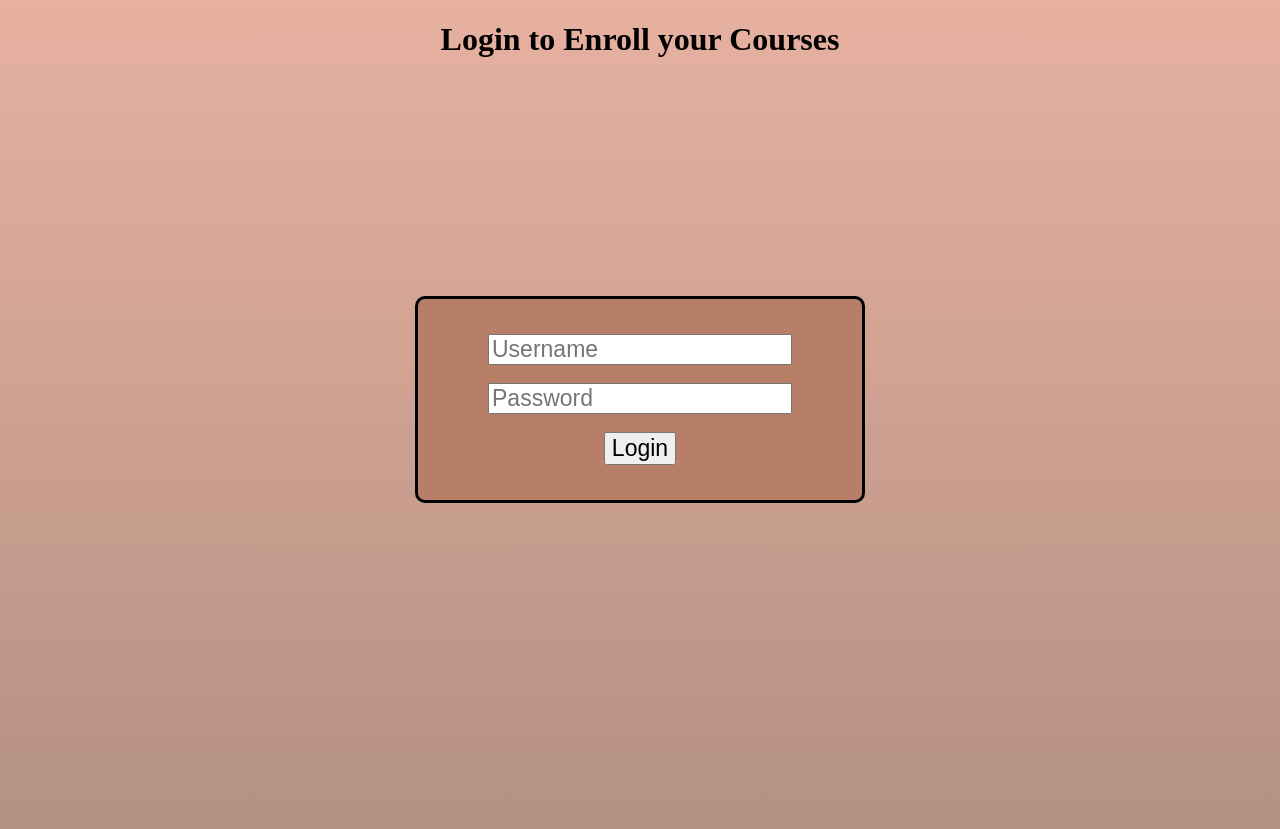
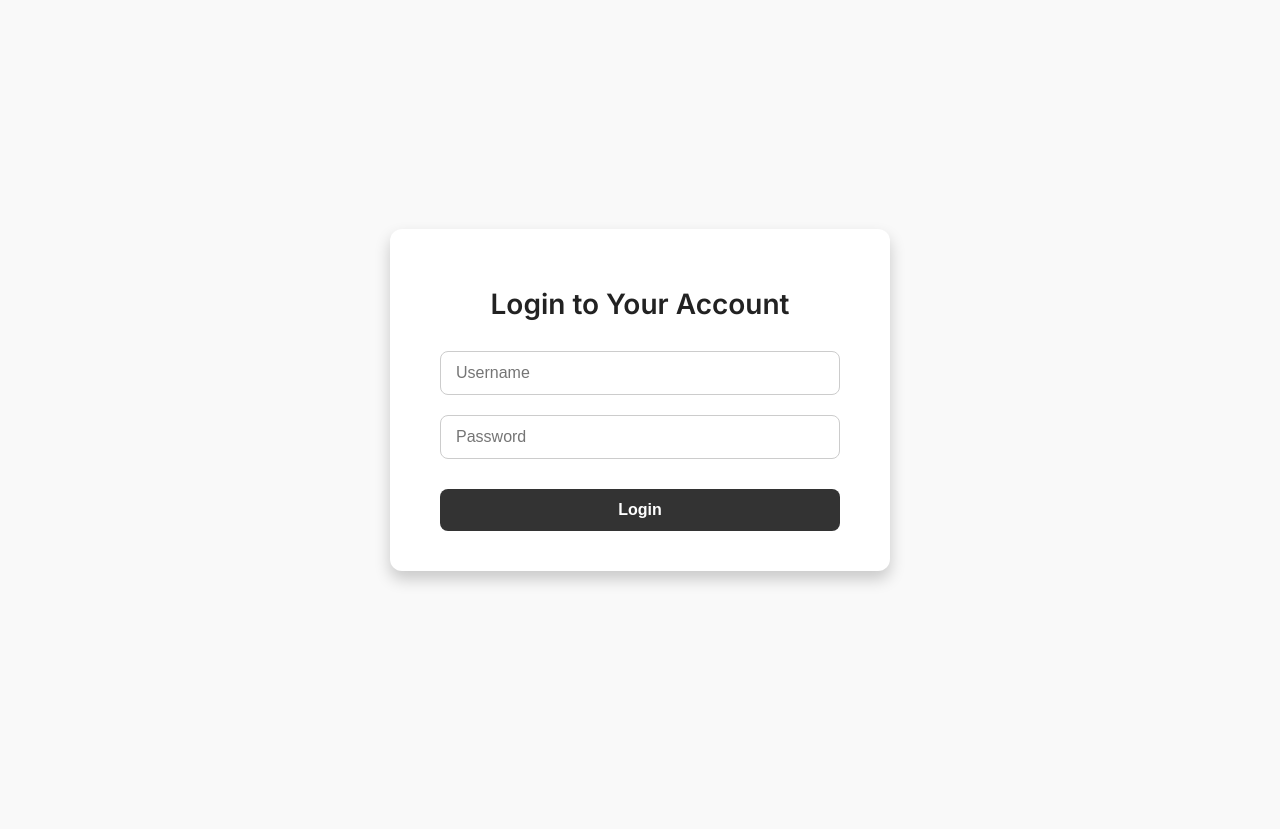
Before and after one commit to 6510615153/Team_Scheduler, a Django app: page /login in a window 1280 px wide. After the commit the page ends 584 px from the top, so only its background shows below. Run offline with Django 5.2, Linux system fonts and the light colour scheme.

Commit message:
Minimal style CSS updated

```diff
--- a/users/templates/users/login.html
+++ b/users/templates/users/login.html
@@ -4,41 +4,89 @@
     <meta charset="UTF-8">
     <meta name="viewport" content="width=device-width, initial-scale=1.0">
     <title>Login</title>
+    <link href="https://fonts.googleapis.com/css2?family=Inter:wght@400;600&display=swap" rel="stylesheet">
+    <style>
+        body {
+            margin: 0;
+            font-family: 'Inter', sans-serif;
+            background-color: #f9f9f9; /* พื้นหลังสีเทาอ่อน */
+            color: #333;
+            display: flex;
+            justify-content: center;
+            align-items: center;
+            min-height: 100vh;
+        }
+        .container {
+            background-color: #fff; /* กรอบสีขาว */
+            border-radius: 12px;
+            box-shadow: 0 8px 16px rgba(0, 0, 0, 0.2); /* เงาลอย */
+            padding: 40px 50px;
+            text-align: center;
+            max-width: 400px;
+            width: 90%;
+        }
+        h1 {
+            font-size: 28px;
+            font-weight: 600;
+            margin-bottom: 20px;
+            color: #222;
+        }
+        input[type="text"], input[type="password"] {
+            width: 100%;
+            padding: 12px 15px;
+            margin: 10px 0;
+            border: 1px solid #ccc;
+            border-radius: 8px;
+            font-size: 16px;
+            box-sizing: border-box;
+            outline: none;
+            transition: border-color 0.3s ease;
+        }
+        input[type="text"]:focus, input[type="password"]:focus {
+            border-color: #333;
+        }
+        input[type="submit"] {
+            width: 100%;
+            padding: 12px 15px;
+            border: none;
+            border-radius: 8px;
+            font-size: 16px;
+            font-weight: 600;
+            color: #fff;
+            background-color: #333;
+            cursor: pointer;
+            transition: background-color 0.3s ease;
+            margin-top: 20px;
+        }
+        input[type="submit"]:hover {
+            background-color: #555;
+        }
+        .footer {
+            margin-top: 20px;
+            font-size: 14px;
+            color: #999;
+        }
+        .footer a {
+            color: #333;
+            text-decoration: none;
+            font-weight: 600;
+            transition: color 0.3s ease;
+        }
+        .footer a:hover {
+            color: #555;
+        }
+    </style>
 </head>
-<style>
-.back_temp {
-    background-image:linear-gradient(rgb(231, 177, 160), rgb(180, 145, 131));
-    background-repeat: no-repeat;  min-height: 100vh;
-}
-.login {
-    margin-top: 180px;
-    border: 3px solid black;
-    background-color: rgb(184, 127, 104);
-    padding: 35px 70px;
-    display: inline-block;
-    border-radius: 10px;
-    text-decoration: none;
-    color:black;
-    text-align: center;
-    }
-</style>
-<body class="back_temp">
-    <center>
-        <h1>Login to Enroll your Courses</h1>
-
-        <br><br>
-    <div class="login">
+<body>
+    <div class="container">
+        <h1>Login to Your Account</h1>
         <form action="{% url 'users:login' %}" method="post">
             {% csrf_token %}
-            <input type="text" name="username" placeholder="Username" style="font-size: 23px; height: 25px;">
-            <br>
-            <br>
-            <input type="password" name="password" placeholder="Password" style="font-size: 23px; height: 25px;">
-            <br>
-            <br>
-            <input type="submit" value="Login" style="font-size: 23px; size: 25px;">
+            <input type="text" name="username" placeholder="Username" required>
+            <input type="password" name="password" placeholder="Password" required>
+            <input type="submit" value="Login">
         </form>
+
     </div>
-    </center>
 </body>
 </html>
```
